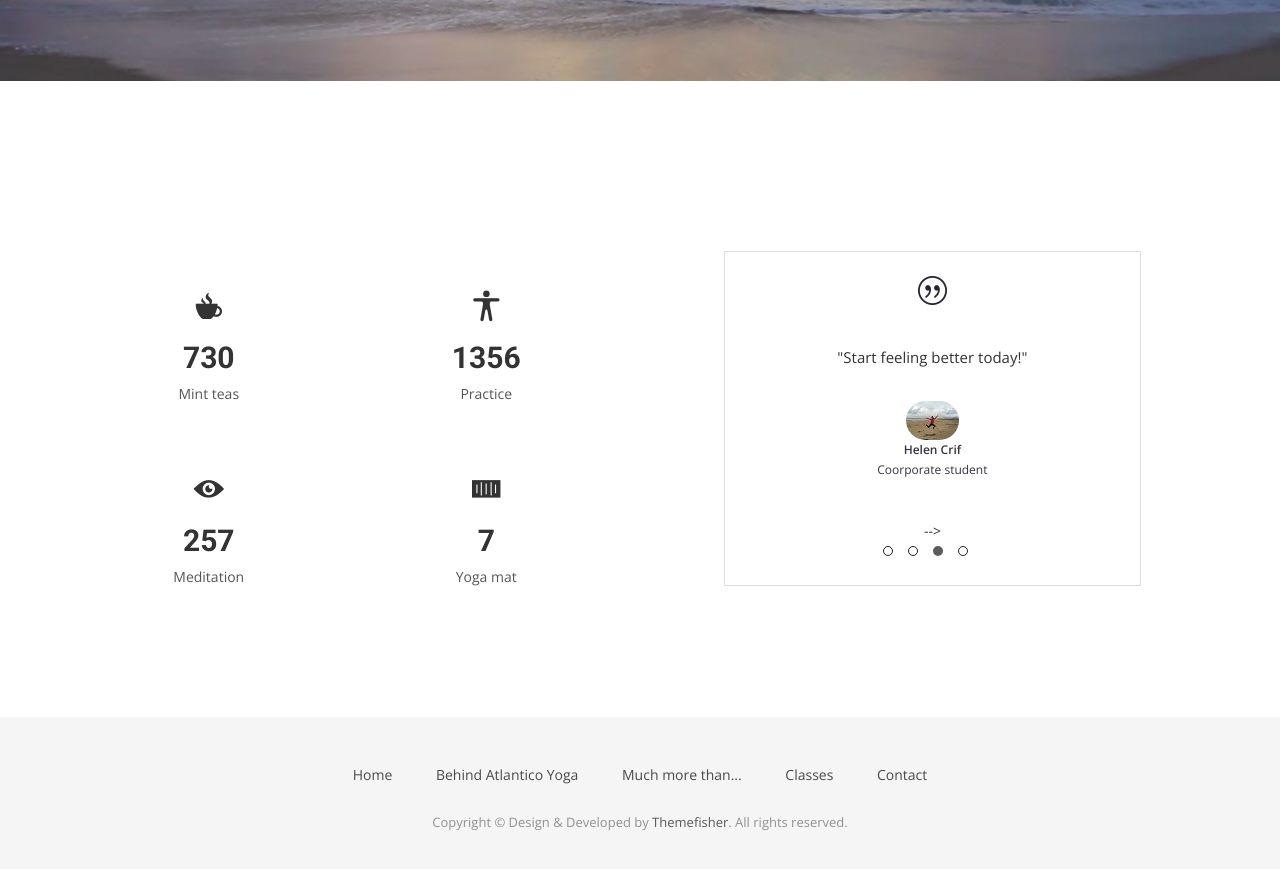
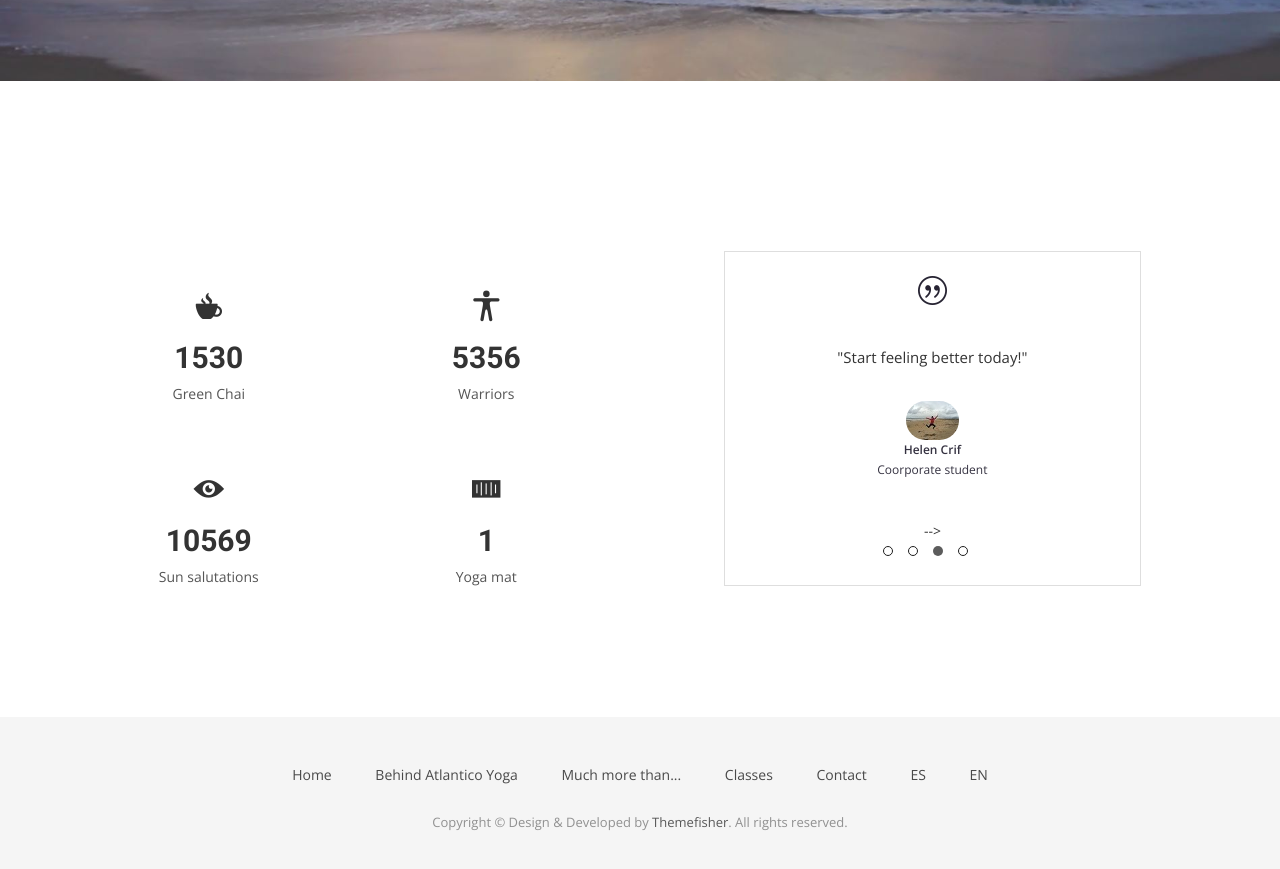
Before and after one commit to mpbarral/mpbarral.github.io, a Jekyll site: the page built from index.html, in a window 1280 px wide and 900 px high, scrolled down 2605 px. Shown: the top 869 px of the window. Built offline with Jekyll 4.4.1, drawn with Linux system fonts in a browser that asks for light colours; nearby versions of some CDN libraries; some web fonts are replaced.

Commit message:
adding ES EN into the footer

```diff
--- a/_includes/footer.html
+++ b/_includes/footer.html
@@ -11,6 +11,8 @@
             <li><a href="{{ site.baseurl }}/index#service">Classes</a></li>
           <!--  <li><a href="{{ site.baseurl }}/blog">Blog</a></li>-->
             <li><a href="{{ site.baseurl }}/contact">Contact</a></li>
+            <li><a href="{{ site.baseurl }}/atlanticoyoga">ES</a></li>
+            <li><a href="{{ site.baseurl }}/">EN</a></li>
           </ul>
         </div>
         <p>Copyright &copy; Design &amp; Developed by <a href="http://www.themefisher.com">Themefisher</a>. All rights reserved.</p>
--- a/index.html
+++ b/index.html
@@ -118,28 +118,28 @@ permalink: /
             <li>
               <div class="block">
                 <i class="ion-coffee"></i>
-                <h4 class="counter">730</h4>
-                <span>Mint teas</span>
+                <h4 class="counter">1530</h4>
+                <span>Green Chai</span>
               </div>
             </li>
             <li>
               <div class="block">
                 <i class="ion-ios-body"></i>
-                <h4 class="counter">1356</h4>
-                <span>Practice</span>
+                <h4 class="counter">5356</h4>
+                <span>Warriors</span>
               </div>
             </li>
             <li>
               <div class="block">
                 <i class="ion-eye"></i>
-                <h4 class="counter">257</h4>
-                <span>Meditation</span>
+                <h4 class="counter">10569</h4>
+                <span>Sun salutations</span>
               </div>
             </li>
             <li>
               <div class="block">
                 <i class="ion-ios-barcode"></i>
-                <h4 class="counter">7</h4>
+                <h4 class="counter">1</h4>
                 <span>Yoga mat</span>
               </div>
             </li>
```
